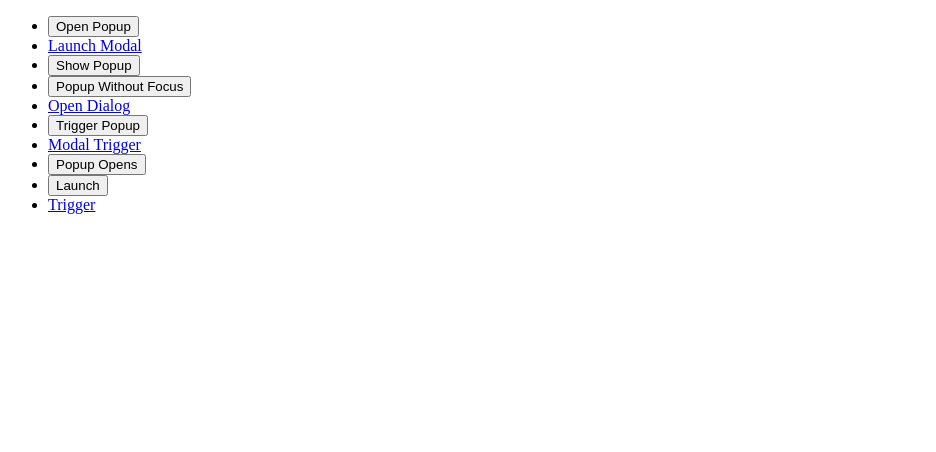
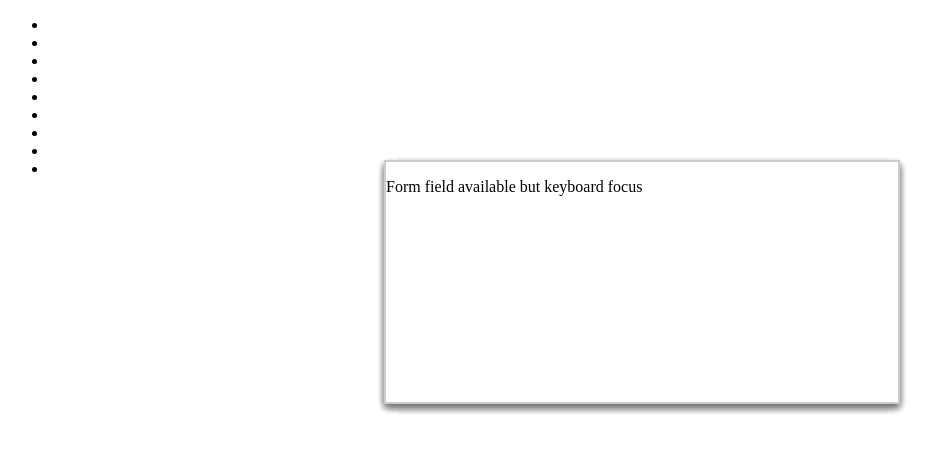
Before and after one commit to Adizimhi/adizimhi.github.io, a website: page popupFocusFailures.html in a window 1280 px wide. Shown: the whole page, without its empty margins (0-936 px from the left). Drawn offline with Linux system fonts and the light colour scheme.

Commit message:
Update popupFocusFailures.html

```diff
--- a/popupFocusFailures.html
+++ b/popupFocusFailures.html
@@ -3,10 +3,9 @@
 <head>
     <meta charset="UTF-8">
     <meta name="viewport" content="width=device-width, initial-scale=1.0">
-    <title>Popup Focus Failures</title>
+    <title>Popup Focus Failures (No Click Required)</title>
     <style>
         .popup {
-            display: none;
             position: fixed;
             top: 20%;
             left: 30%;
@@ -15,9 +14,11 @@
             background: white;
             border: 2px solid #ccc;
             box-shadow: 0 4px 8px rgba(0, 0, 0, 0.1);
+            display: block; /* Popup shows immediately */
+            z-index: 1000;
         }
-        .show {
-            display: block;
+        .hidden {
+            display: none;
         }
     </style>
 </head>
@@ -25,78 +26,63 @@
     <main role="main">
         <ul>
             <li class="list-item" id="popupFocus-failure-1">
-                <button onclick="document.getElementById('popup1').classList.add('show')">Open Popup</button>
                 <div id="popup1" class="popup">
                     <h2>Popup 1</h2>
-                    <p>No focus received on open</p>
+                    <p>No focus, user must manually navigate.</p>
                 </div>
             </li>
 
             <li class="list-item" id="popupFocus-failure-2">
-                <a href="#" onclick="document.getElementById('popup2').classList.add('show')">Launch Modal</a>
                 <div id="popup2" class="popup">
                     <h2>Popup 2</h2>
-                    <p>Content inside modal, but focus stays on background.</p>
+                    <p>Focus stays on the main page, not the popup.</p>
                 </div>
             </li>
 
             <li class="list-item" id="popupFocus-failure-3">
-                <button onclick="document.getElementById('popup3').classList.add('show')">Show Popup</button>
                 <div id="popup3" class="popup">
-                    <button>Close</button>
+                    <p>Popup with buttons but no focus shift.</p>
+                    <button>OK</button>
+                    <button>Cancel</button>
                 </div>
             </li>
 
             <li class="list-item" id="popupFocus-failure-4">
-                <button onclick="showPopup('popup4')">Popup Without Focus</button>
                 <div id="popup4" class="popup">
-                    <p>Keyboard trap present.</p>
+                    <input type="text" placeholder="Enter name">
                 </div>
             </li>
 
             <li class="list-item" id="popupFocus-failure-5">
-                <a href="#" onclick="openPopup('popup5')">Open Dialog</a>
                 <div id="popup5" class="popup">
-                    <p>Dialog opens but focus stays behind.</p>
+                    <form>
+                        <label for="email">Email:</label>
+                        <input type="email" id="email">
+                        <button>Submit</button>
+                    </form>
                 </div>
             </li>
 
             <li class="list-item" id="popupFocus-failure-6">
-                <button onclick="togglePopup('popup6')">Trigger Popup</button>
                 <div id="popup6" class="popup">
-                    <p>Popup opens but no focus shift.</p>
+                    <h2>Important Alert</h2>
+                    <p>Popup visible but keyboard focus not shifted.</p>
                 </div>
             </li>
 
             <li class="list-item" id="popupFocus-failure-7">
-                <a href="#" onclick="document.getElementById('popup7').classList.add('show')">Modal Trigger</a>
                 <div id="popup7" class="popup">
-                    <h3>Form inside, but no focus</h3>
-                    <input type="text" placeholder="Name">
+                    <h3>Warning</h3>
+                    <p>Focus remains behind this popup.</p>
                 </div>
             </li>
 
             <li class="list-item" id="popupFocus-failure-8">
-                <button onclick="show('popup8')">Popup Opens</button>
                 <div id="popup8" class="popup">
-                    <button>Submit</button>
+                    <p>This modal doesn't receive immediate focus.</p>
                 </div>
             </li>
 
             <li class="list-item" id="popupFocus-failure-9">
-                <button onclick="show('popup9')">Launch</button>
                 <div id="popup9" class="popup">
-                    <p>No focus shift.</p>
-                </div>
-            </li>
-
-            <li class="list-item" id="popupFocus-failure-10">
-                <a href="#" onclick="document.getElementById('popup10').classList.add('show')">Trigger</a>
-                <div id="popup10" class="popup">
-                    <h3>Popup but focus outside.</h3>
-                </div>
-            </li>
-        </ul>
-    </main>
-</body>
-</html>
+                    <p>Form field available but keyboard focus
```
